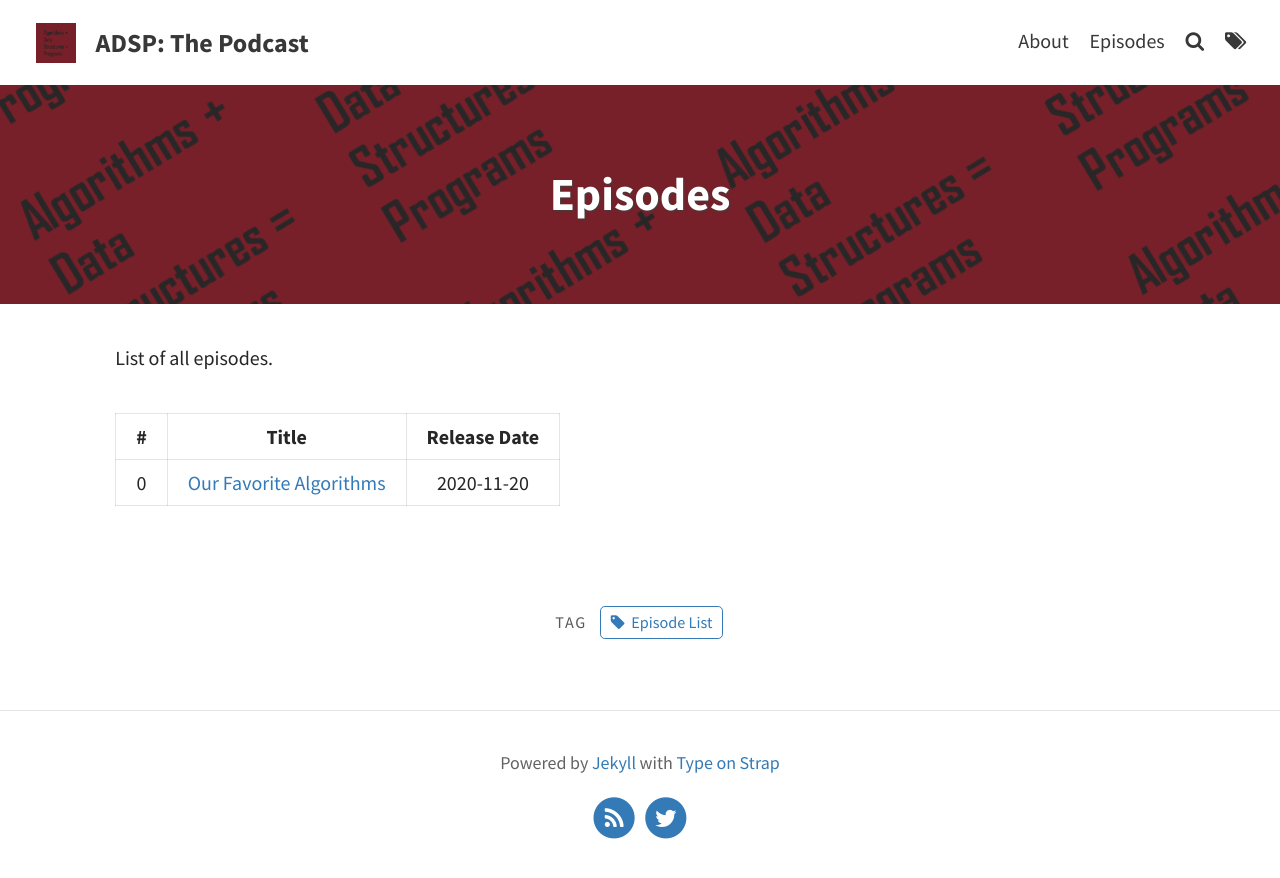
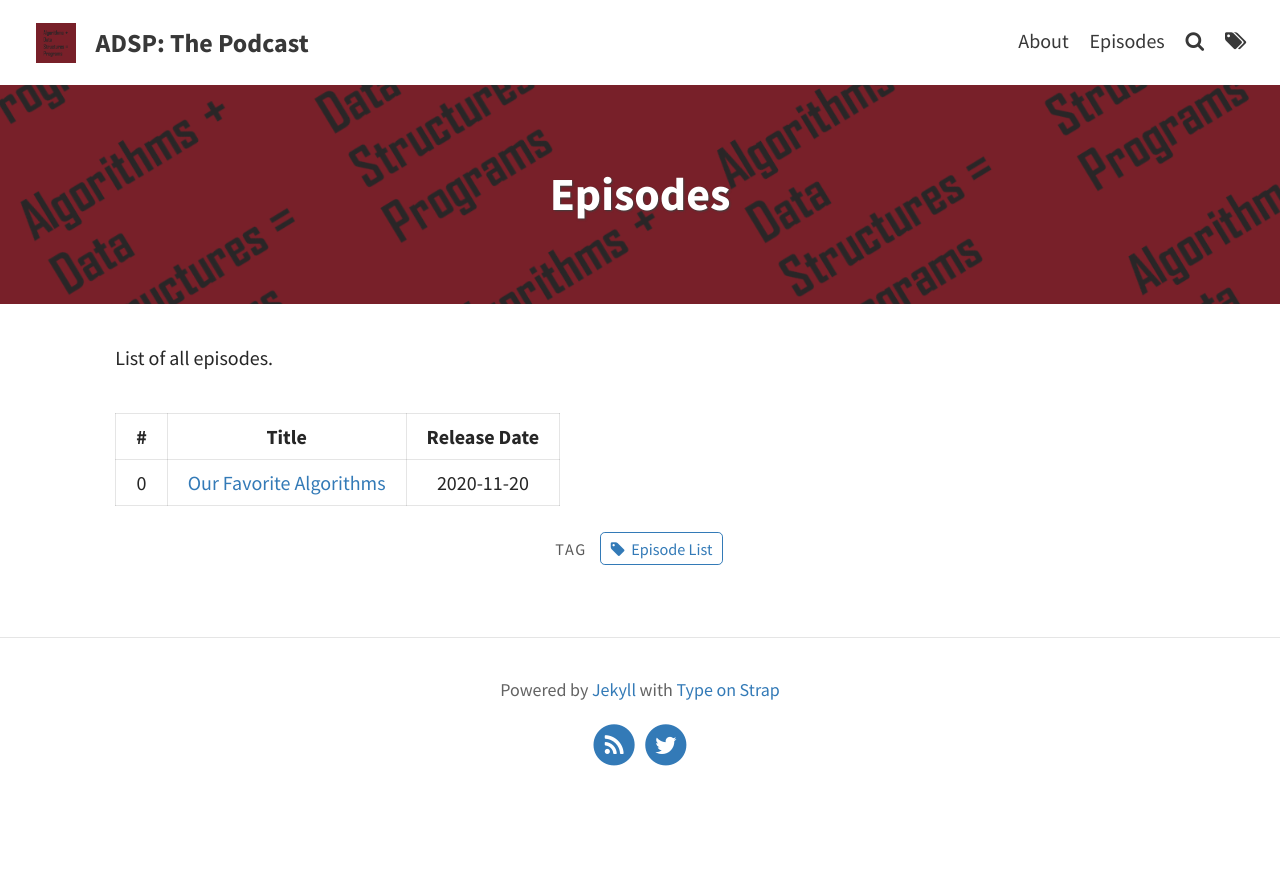
Before and after one commit to codereport/adsp2, a Jekyll site: the page built from pages/episodes.md, in a window 1280 px wide. Shown: the top 878 px of the page. Built offline with Jekyll 4.4.1, drawn with Linux system fonts in a browser that asks for light colours.

Commit message:
Clean up

```diff
--- a/_includes/gallery.html
+++ /dev/null
@@ -1,23 +0,0 @@
-<style>
-/* force scrollbar */
-html { overflow-y: scroll; }
-
-/* To overwrite page's padding, to get bigger images */
-/* article {padding:2%;} */
-
-</style>
-
-<div id='masonry' class="grid">
-<div class="grid-sizer"></div>
-<div class="gutter-sizer"></div>
-{% for image in site.static_files %}
-  {% if image.path contains include.gallery_path %}
-    {% unless image.path contains '.md' %}
-        <img src="{{ image.path | relative_url }}" alt="" class="grid-item" style="padding: 0;">
-    {% endunless %}
-  {% endif %}
-{% endfor %}
-</div>
-
-<script src="{{ "/assets/js/vendor/imagesloaded.min.js" | relative_url }}" type="text/javascript"></script>
-<script src="{{ "/assets/js/vendor/masonry.pkgd.min.js" | relative_url }}" type="text/javascript"></script>
--- a/pages/episodes.md
+++ b/pages/episodes.md
@@ -9,8 +8,6 @@
 
 List of all episodes.
 
-|   #   |              Title               | Release Date |
-| :---: | :------------------------------: | :----------: |
-|   0   |       [Our Favorite Algorithms](https://adspthepodcast.com/2020/11/20/Episode-0.html)    |  2020-11-20  |
-
-{% include gallery.html gallery_path=page.gallery_path %}
+|   #   |                                      Title                                      | Release Date |
+| :---: | :-----------------------------------------------------------------------------: | :----------: |
+|   0   | [Our Favorite Algorithms](https://adspthepodcast.com/2020/11/20/Episode-0.html) |  2020-11-20  |
```
Also changed, not shown: other parts of pages/episodes.md (+0 -1 lines), _includes/portfolio.html (deleted, +0 -16 lines).
